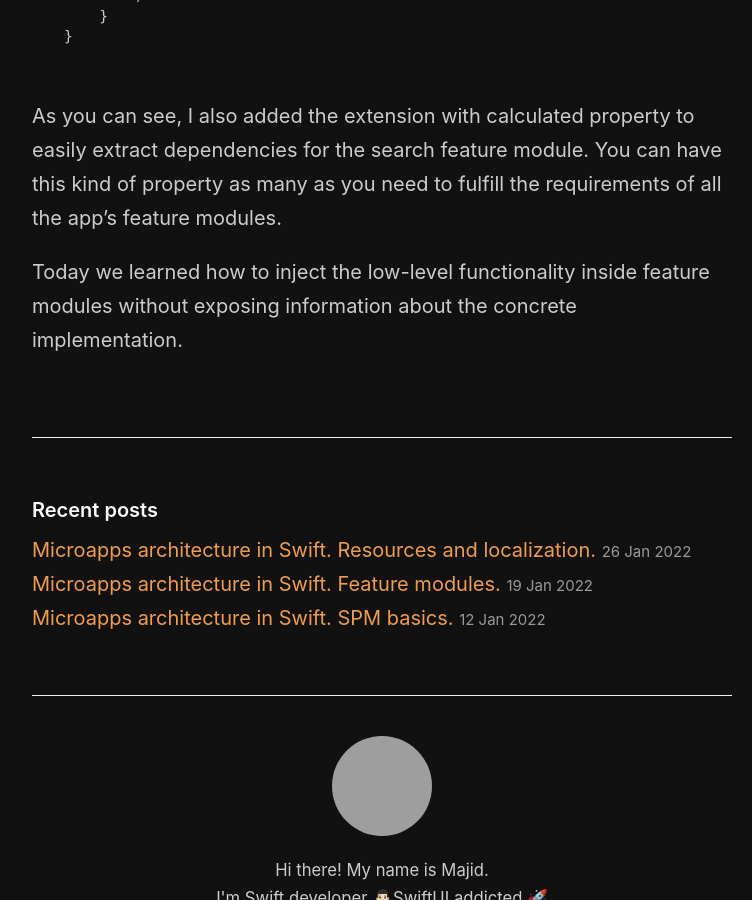
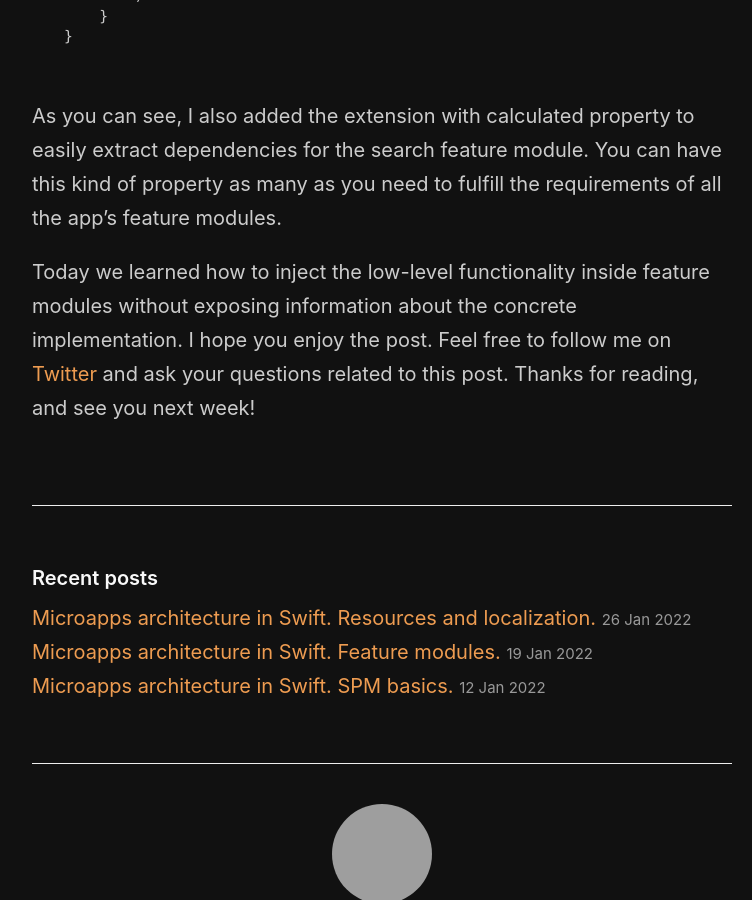
Before and after one commit to mecid/mecid.github.io, a Jekyll site: the page built from _posts/2022-02-02-microapps-architecture-in-swift-dependency-injection.md, in a window 1280 px wide and 900 px high, scrolled down 4351 px, cut to the strip 0-900 px from the top of the window. Shown: the whole strip, without its empty margins (258-1010 px from the left). Built offline with Jekyll 4.4.1, drawn with Linux system fonts in a browser that asks for light colours; grey boxes are pictures that could not be loaded.

Commit message:
conclusion added to di in microapps post

```diff
--- a/_posts/2022-02-02-microapps-architecture-in-swift-dependency-injection.md
+++ b/_posts/2022-02-02-microapps-architecture-in-swift-dependency-injection.md
@@ -151,4 +151,4 @@ struct RootView: View {
 
 As you can see, I also added the extension with calculated property to easily extract dependencies for the search feature module. You can have this kind of property as many as you need to fulfill the requirements of all the app's feature modules.
 
-Today we learned how to inject the low-level functionality inside feature modules without exposing information about the concrete implementation.
+Today we learned how to inject the low-level functionality inside feature modules without exposing information about the concrete implementation. I hope you enjoy the post. Feel free to follow me on [Twitter](https://twitter.com/mecid) and ask your questions related to this post. Thanks for reading, and see you next week!
```
